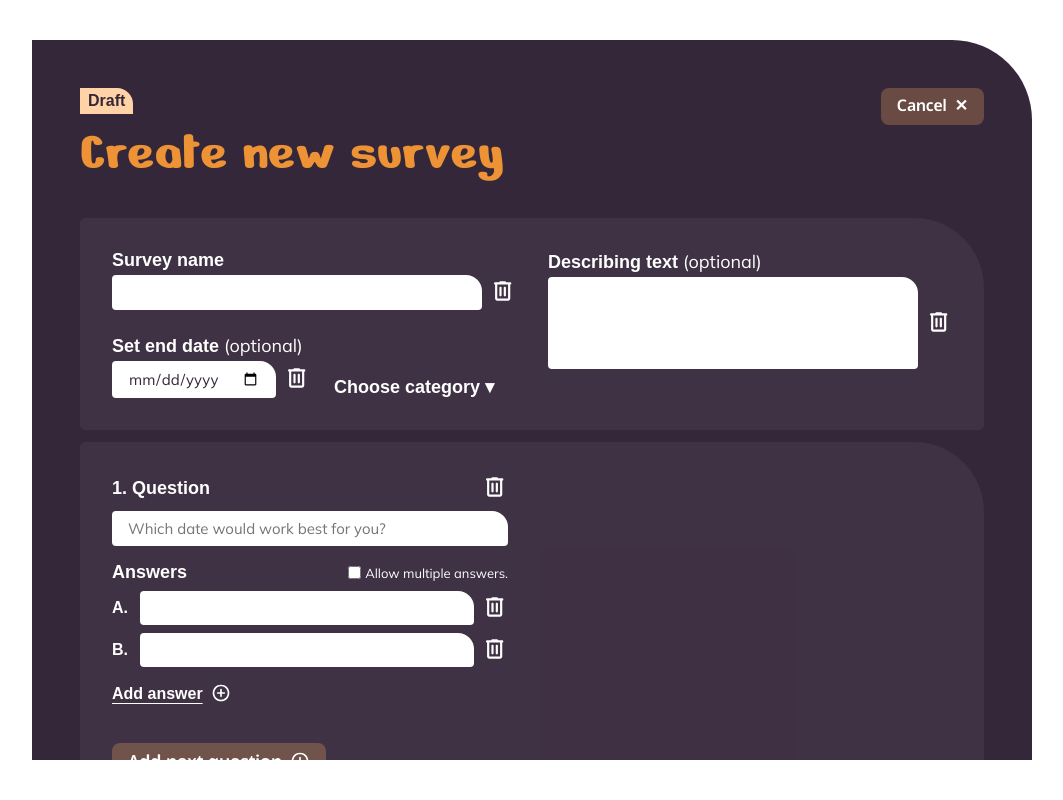
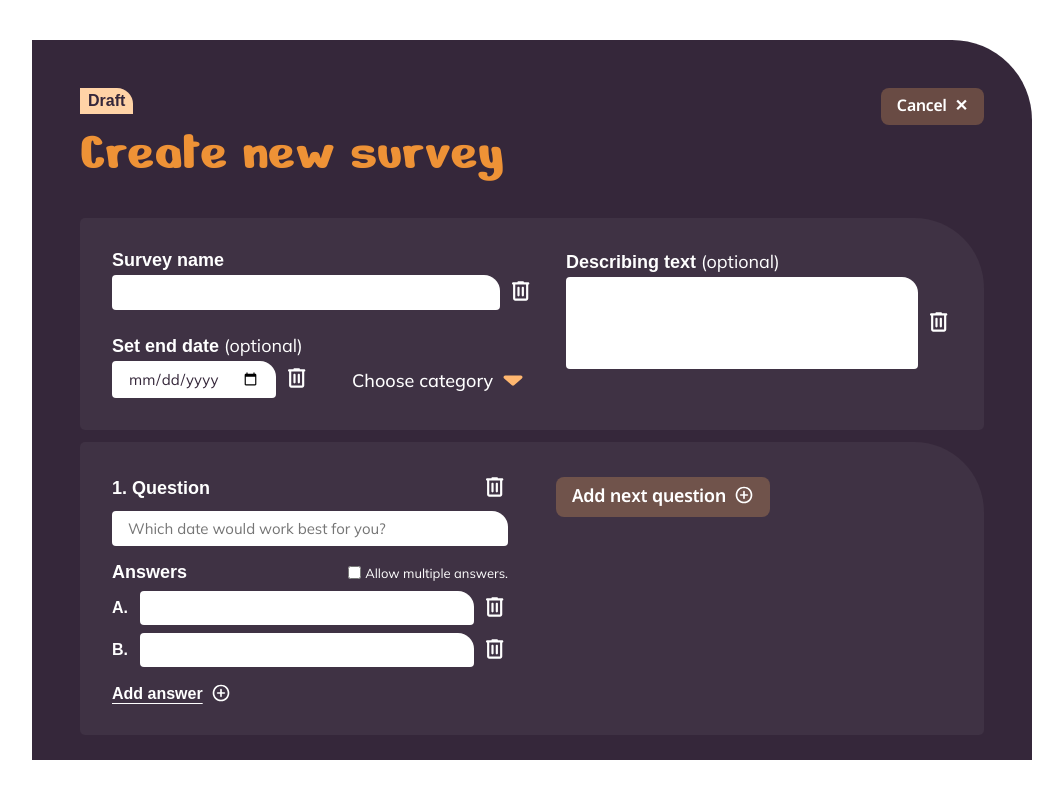
Before and after one commit to karinaklages/poll-app, an Angular app in the folder poll-app/: page / in a window 1280 px wide. Both pictures are taken after a click on the button "New survey". Shown: the top 800 px of the page, without its empty margins (108-1171 px from the left). Built offline with nearby package versions, Linux system fonts and the light colour scheme; a web font is replaced by a local one.

Commit message:
feat: survey new updates on questions part and dropdown menu

```diff
--- a/poll-app/src/app/layout/home/survey-list-all/survey-list-all.component.ts
+++ b/poll-app/src/app/layout/home/survey-list-all/survey-list-all.component.ts
@@ -1,4 +1,4 @@
-import { Component } from '@angular/core';
+import { Component, ElementRef, HostListener } from '@angular/core';
 import { CommonModule } from '@angular/common';
 
 interface Survey {
@@ -19,6 +19,8 @@ export class SurveyListAllComponent {
   activeTab: 'active' | 'past' = 'active';
   sortOpen = false;
   selectedCategory: string | null = null;
+
+  constructor(private elementRef: ElementRef) {}
 
   surveys: Survey[] = [
     { id: '1', category: 'Team Activities', title: "Let's plan the next team event together", endsInDays: 1 },
@@ -41,4 +43,13 @@ export class SurveyListAllComponent {
   setTab(tab: 'active' | 'past') { this.activeTab = tab; }
   toggleSort() { this.sortOpen = !this.sortOpen; }
   selectCategory(cat: string) { this.selectedCategory = cat; this.sortOpen = false; }
+
+  @HostListener('document:click', ['$event'])
+    onDocumentClick(event: MouseEvent) {
+      const clickedInside = this.elementRef.nativeElement.contains(event.target);
+
+      if (!clickedInside) {
+        this.sortOpen = false;
+      }
+    }
 }
--- a/poll-app/src/app/layout/survey-new/survey-new.component.html
+++ b/poll-app/src/app/layout/survey-new/survey-new.component.html
@@ -13,13 +13,13 @@
                 </button>
             </div>
 
-        <!-- Form top -->
+            <!-- Form -->
             <div class="dialog-form">
                 <div class="form-left">
                     <div class="form-field">
                         <label>Survey name</label>
                         <div class="input-row">
-                    <input type="text" [(ngModel)]="surveyName" placeholder="">
+                            <input type="text" [(ngModel)]="surveyName">
                             <button class="icon-btn">
                                 <img src="img/delete-white.svg" alt="">
                                 <img src="img/delete-hover.svg" class="icon-hover" alt="">
@@ -39,7 +39,8 @@
                         </div>
                         <div class="category-wrapper">
                             <button class="category-btn" (click)="toggleCategory()">
-                        {{ selectedCategory ?? 'Choose category' }} ▾
+                                {{ selectedCategory ?? 'Choose category' }}
+                                <img src="img/chevron-apricot.svg" class="category-btn-chevron" [class.category-btn-chevron--open]="categoryOpen" alt="">
                             </button>
                             @if (categoryOpen) {
                                 <div class="category-dropdown">
@@ -69,6 +70,7 @@
             <!-- Questions -->
             <div class="questions">
                 <div class="questions-grid">
+
                 @for (question of questions; track question.id; let i = $index) {
                     <div class="question-block">
                         <div class="question-header">
@@ -78,21 +80,14 @@
                                 <img src="img/delete-hover.svg" class="icon-hover" alt="">
                             </button>
                         </div>
-                <input
-                    type="text"
-                    class="question-input"
-                    [(ngModel)]="question.text"
-                    placeholder="Which date would work best for you?">
-
+                        <input type="text" class="question-input" [(ngModel)]="question.text" placeholder="Which date would work best for you?">
                         <div class="answers-header">
                             <span class="answers-label">Answers</span>
                             <label class="multiple-label">
-                    <input type="checkbox" [(ngModel)]="question.allowMultiple">
-                    Allow multiple answers.
+                                <input type="checkbox" [(ngModel)]="question.allowMultiple">Allow multiple answers.
                             </label>
                         </div>
-
-                @for (answer of question.answers; track answer.id; let j = $index) {
+                        @for (answer of question.answers; track answer.id) {
                             <div class="answer-row">
                                 <span class="answer-letter">{{ answer.id.toUpperCase() }}.</span>
                                 <input type="text" [(ngModel)]="answer.value">
@@ -102,24 +97,26 @@
                                 </button>
                             </div>
                         }
-
                         <button class="add-answer-btn" (click)="addAnswer(question)">
                             Add answer <img src="img/button-plus-white.svg" alt="">
                         </button>
                     </div>
                 }
-            </div>
 
+                <!-- Button Grid-Element -->
+                <div class="add-question-cell" [class.add-question-cell--odd]="isOddQuestions">
                     <button class="add-question-btn" (click)="addQuestion()">
                         Add next question <img src="img/button-plus-white.svg" alt="">
                     </button>
+                </div>
+
+                </div>
             </div>
 
             <!-- Footer -->
             <div class="dialog-footer">
                 <button class="publish-btn" (click)="publish()">Publish</button>
             </div>
-
         </div>
     </div>
 }
--- a/poll-app/src/app/layout/survey-new/survey-new.component.scss
+++ b/poll-app/src/app/layout/survey-new/survey-new.component.scss
@@ -164,21 +164,48 @@
 }
 
 .category-btn {
+    display: flex;
+    align-items: center;
+    gap: var(--space-sm);
     background: transparent;
-    border: none;
+    border: 2px solid transparent;
     color: var(--color-white);
     font-family: var(--font-body);
     font-size: 18px;
-    font-weight: 700;
+    font-weight: 500;
     cursor: pointer;
+    padding: var(--space-xs) var(--space-md);
+    border-radius: var(--radius-sm);
+    transition: border-color 0.15s ease;
+    width: 200px;
     white-space: nowrap;
+
+    &:hover {
+        background: var(--color-purple-grey-light);
+    }
+
+    &--open {
+        border-color: transparent;
+        background: var(--color-purple-dark);
+    }
+}
+
+.category-btn-chevron {
+    color: var(--color-apricot-dark);
+    font-size: 14px;
+    transition: transform 0.2s ease;
+    width: 24px;
+
+    &--open {
+        transform: rotate(180deg);
+    }
 }
 
 .category-dropdown {
     position: absolute;
     top: calc(100% + 4px);
     left: 0;
-    background: var(--color-purple-dark);
+    background: var(--color-white);
     border-radius: var(--radius-sm);
     padding: var(--space-sm) 0;
     min-width: 200px;
@@ -192,14 +219,19 @@
     padding: var(--space-sm) var(--space-lg);
     background: transparent;
     border: none;
-    color: var(--color-white);
+    color: var(--color-purple-dark);
     font-family: var(--font-body);
     font-size: 15px;
     text-align: left;
     cursor: pointer;
-    &:hover { background: var(--color-purple-grey-middle); }
+
+    &:hover {
+        background: var(--color-lilac-middle);
+        border-radius: var(--radius-sm);
+    }
 }
 
+// Questions
 .questions {
     display: flex;
     flex-direction: column;
@@ -250,6 +282,42 @@
 
     &:focus {
         background-color: var(--color-apricot-light);
+    }
+}
+
+.add-question-cell {
+    display: flex;
+    align-items: flex-start;
+    padding-top: var(--space-sm);
+    grid-column: 1 / -1;
+
+    &--odd {
+        grid-column: auto;
+    }
+}
+
+.add-question-btn {
+    align-self: flex-start;
+    padding: var(--space-sm) var(--space-md);
+    background: var(--color-ocre-light);
+    border: none;
+    border-radius: var(--radius-sm);
+    color: var(--color-white);
+    font-family: var(--font-button);
+    font-size: 18px;
+    font-weight: 600;
+    cursor: pointer;
+    transition: background 0.15s ease;
+    display: flex;
+    align-items: flex-center;
+    gap: var(--space-sm);
+    margin-top: -5px;
+
+    &:hover { background: var(--color-ocre-middle); }
+
+    img {
+        width: 20px;
+        height: 20px;
     }
 }
 
@@ -329,31 +397,6 @@
     }
 }
 
-.add-question-btn {
-    align-self: flex-start;
-    padding: var(--space-sm) var(--space-md);
-    background: var(--color-ocre-light);
-    border: none;
-    border-radius: var(--radius-sm);
-    color: var(--color-white);
-    font-family: var(--font-button);
-    font-size: 18px;
-    font-weight: 600;
-    cursor: pointer;
-    transition: background 0.15s ease;
-    display: flex;
-    align-items: flex-center;
-    gap: var(--space-sm);
-    margin-top: 16px;
-
-    &:hover { background: var(--color-ocre-middle); }
-
-    img {
-        width: 20px;
-        height: 20px;
-    }
-}
-
 // Footer
 .dialog-footer {
     display: flex;
--- a/poll-app/src/app/layout/survey-new/survey-new.component.ts
+++ b/poll-app/src/app/layout/survey-new/survey-new.component.ts
@@ -79,4 +79,8 @@ export class SurveyNewComponent {
         console.log('Publish', { surveyName: this.surveyName, questions: this.questions });
         this.close();
     }
+
+    get isOddQuestions(): boolean {
+        return this.questions.length % 2 !== 0;
+    }
 }
```
Lines whose indentation alone changed are shown as unchanged.
